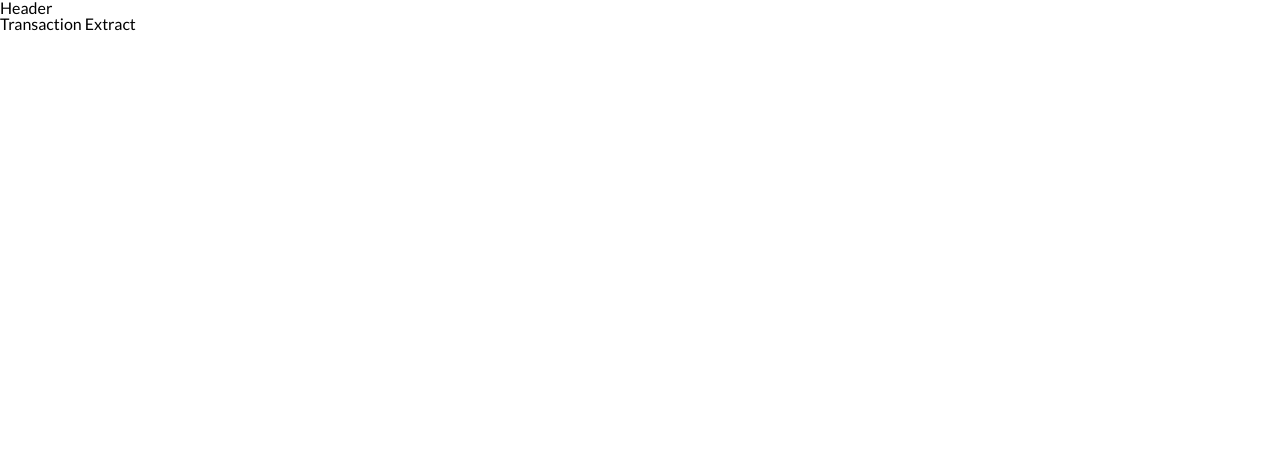
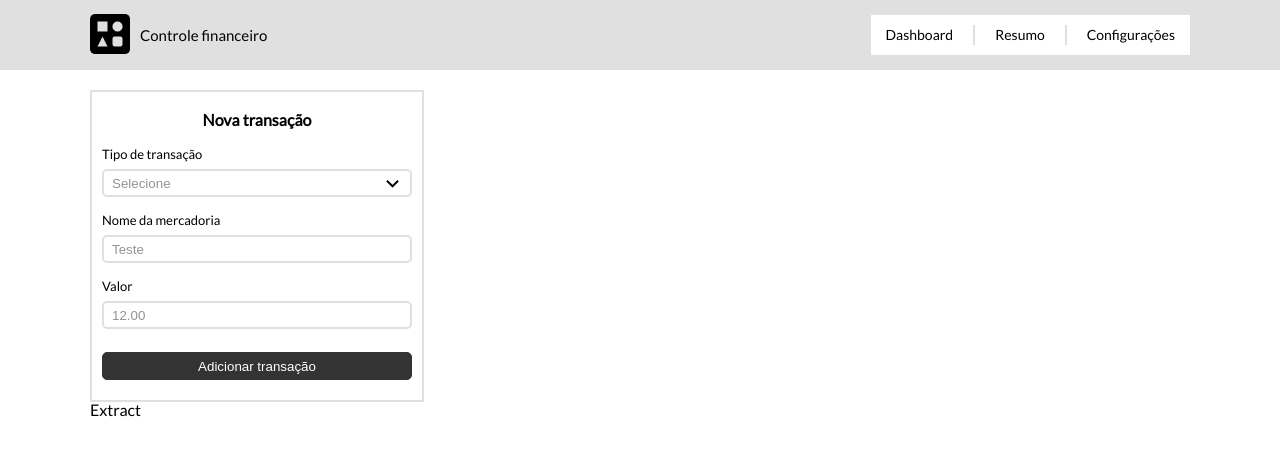
Before and after one commit to LuizRamos19/financial-control, an Angular app: page / in a window 1280 px wide. Shown: the top 456 px of the page. Built offline with nearby package versions, Linux system fonts and the light colour scheme.

Commit message:
Criando estrutura e estilizando os componentes header e transaction

```diff
--- a/src/app/app.component.html
+++ b/src/app/app.component.html
@@ -1,5 +1,7 @@
 <header></header>
-<transaction></transaction>
-<extract></extract>
+<div class="content-container">
+    <transaction></transaction>
+    <extract></extract>
+</div>
 
 <router-outlet></router-outlet>
--- a/src/app/app.component.scss
+++ b/src/app/app.component.scss
@@ -0,0 +1,9 @@
+.content-container {
+    max-width: 1100px;
+    margin-left: auto;
+    margin-right: auto;
+    overflow: hidden;
+    height: inherit;
+    position: relative;
+    margin-top: 20px;
+}
--- a/src/app/app.module.ts
+++ b/src/app/app.module.ts
@@ -1,5 +1,6 @@
 import { BrowserModule } from '@angular/platform-browser';
 import { NgModule } from '@angular/core';
+import { FormsModule } from '@angular/forms';
 
 import { AppRoutingModule } from './app-routing.module';
 import { AppComponent } from './app.component';
@@ -15,6 +16,7 @@ import { HeaderComponent } from './header/header.component';
     HeaderComponent
   ],
   imports: [
+    FormsModule,
     BrowserModule,
     AppRoutingModule
   ],
--- a/src/app/header/header.html
+++ b/src/app/header/header.html
@@ -1,2 +1,24 @@
-Header
+<div class="header-container">
+    <div class="header-content">
+        <div class="icon-title">
+            <figure class="icon-container">
+                <img class="icon" src="assets/img/forms.png" alt="Fone de ouvido" />
+            </figure>
+            <h1 class="title">Controle financeiro</h1>
+        </div>
+        <nav class="navigation">
+            <ul id="menu" class="list">
+                <li class="item -first">
+                    <a class="action" href="">Dashboard</a>
+                </li>
+                <li class="item">
+                    <a class="action" href="">Resumo</a>
+                </li>
+                <li class="item -last">
+                    <a class="action" href="">Configurações</a>
+                </li>
+            </ul>
+        </nav>
+    </div>
+</div>
 <router-outlet></router-outlet>
--- a/src/app/header/header.scss
+++ b/src/app/header/header.scss
@@ -0,0 +1,95 @@
+.header-container {
+    width: 100%;
+    height: 70px;
+    background-color: #e0e0e0;
+}
+
+.header-container > .header-content {
+    max-width: 1100px;
+    margin-left: auto;
+    margin-right: auto;
+    overflow: hidden;
+    height: inherit;
+    position: relative;
+}
+
+.header-container > .header-content > .icon-title {
+    left: 0;
+    position: absolute;
+    top: 50%;
+    transform: translateY(-50%);
+}
+
+.header-container > .header-content > .icon-title > .icon-container {
+    display: inline-block;
+}
+
+.header-container > .header-content > .icon-title .icon {
+    width: 40px;
+    height: 40px;
+}
+
+.header-container > .header-content > .icon-title > .title {
+    font-size: 15px;
+    cursor: pointer;
+    display: inline-block;
+    position: absolute;
+    top: 50%;
+    transform: translateY(-50%);
+    width: 130px;
+    margin-left: 10px;
+}
+
+.header-container > .header-content > .navigation {
+    position: absolute;
+    right: 0;
+    top: 50%;
+    transform: translateY(-50%);
+    font-size: 14px;
+    background-color: #fff;
+    height: 40px;
+}
+
+.header-container > .header-content .list {
+    display: inline-block;
+    padding: 10px 15px;
+}
+
+.header-container > .header-content .item {
+	display: inline-block;
+    padding: 0 20px;
+    border-right: 2px solid #e0e0e0;
+    line-height: 20px;
+}
+
+.header-container > .header-content .item.-last {
+    padding-right: 0;
+    border-right: none;
+}
+
+.header-container > .header-content .item.-first {
+    padding-left: 0;
+}
+
+.header-container > .header-content .action {
+    text-decoration: none;
+    color: inherit;
+    position: relative;
+}
+
+.header-container > .header-content .action:after {
+    content: "";
+    height: 1px;
+    width: 100%;
+    background-color: #000;
+    position: absolute;
+    bottom: 0;
+    left: 0;
+    transform: scaleX(0);
+    transition: transform 200ms linear;
+    transform-origin: center left;
+}
+
+.header-container > .header-content .action:hover:after {
+    transform: scale(1);
+}
--- /dev/null
+++ b/src/app/models/transactionTypes.model.ts
@@ -0,0 +1,4 @@
+export class TransactionTypes {
+    id: number;
+    name: string;
+}
--- a/src/app/transaction/transaction.component.ts
+++ b/src/app/transaction/transaction.component.ts
@@ -1,10 +1,29 @@
-import { Component } from '@angular/core';
+import { Component, OnInit } from '@angular/core';
+import { TransactionTypes } from '../models/transactionTypes.model';
 
 @Component({
-  selector: 'transaction',
-  templateUrl: './transaction.html',
-  styleUrls: ['./transaction.scss']
+	selector: 'transaction',
+	templateUrl: './transaction.html',
+	styleUrls: ['./transaction.scss']
 })
-export class TransactionComponent {
-  title = 'financial-control';
+export class TransactionComponent implements OnInit {
+	private transactionType = -1;
+	private merchandise = "Teste";
+	private value = "12.00";
+
+	private transactionTypes: TransactionTypes[] = [
+		{id: -1, name: "Selecione"},
+		{id: 1, name: "Compra"},
+		{id: 2, name: "Venda"}
+	]
+
+	ngOnInit() {
+
+	}
+
+	public addMerchandise(type, merchandise, value) {
+		if (type == -1 || merchandise.trim() == "" || value == 0) {
+			// Do the exception here
+		}
+	}
 }
--- a/src/app/transaction/transaction.html
+++ b/src/app/transaction/transaction.html
@@ -1,2 +1,28 @@
-Transaction
-<router-outlet></router-outlet>
+<div class="transaction-container">
+    <div class="transaction-content">
+        <h1 class="title">Nova transação</h1>
+        <form class="transaction-form" action="/my-handling-form-page" method="post">
+            <div class="from-group">
+                <label for="name">Tipo de transação</label>
+                <select name="transaction_type" [(ngModel)]="transactionType" class="control -select">
+                    <option *ngFor="let type of transactionTypes" [value]="type.id">
+                        {{type.name}}
+                    </option>
+                </select>
+            </div>
+            <div class="from-group">
+                <label for="mail">Nome da mercadoria</label>
+                <input name="merchandise" [(ngModel)]="merchandise" class="control" type="text">
+            </div>
+            <div class="from-group">
+                <label for="msg">Valor</label>
+                <input name="value" [(ngModel)]="value" class="control -last" type="text">
+            </div>
+            <div class="from-group">
+                <button class="control -button" (click)="addMerchandise(transactionType, merchandise, value)">
+                    Adicionar transação
+                </button>
+            </div>
+        </form>
+    </div>
+</div>
--- a/src/app/transaction/transaction.scss
+++ b/src/app/transaction/transaction.scss
@@ -0,0 +1,72 @@
+.transaction-container {
+    width: 100%;
+    background-color: #fff;
+    overflow: hidden;
+}
+
+.transaction-container > .transaction-content {
+    width: 30%;
+    float: left;
+    overflow: hidden;
+    height: inherit;
+    position: relative;
+    border: 2px solid #e0e0e0;
+    padding: 20px 0 10px;
+}
+
+.transaction-container > .transaction-content > .title{
+    text-align: center;
+    font-weight: bold;
+    margin-bottom: 20px;
+}
+
+.transaction-container > .transaction-content > .transaction-form {
+    margin: 10px;
+    font-size: 13px;
+}
+
+.transaction-container > .transaction-content > .transaction-form > .from-group {
+    width: 100%;
+}
+
+.transaction-container > .transaction-content > .transaction-form .from-group > .control{
+    width: inherit;
+    margin: 8px 0 17px;
+    border: 2px solid #e0e0e0;
+    border-radius: 5px;
+    color: #949494;
+    height: 28px;
+    padding: 0 8px;
+    box-sizing: border-box;
+    outline: none;
+}
+
+.transaction-container > .transaction-content > .transaction-form .from-group select {
+    border: none;
+    box-shadow: none;
+    background: transparent;
+    background-image: none;
+    -webkit-appearance: none;
+}
+
+.transaction-container > .transaction-content > .transaction-form .from-group > .control.-select{
+    background: #fff url("/assets/img/select.png") no-repeat 97% 50%;
+    background-size: 17px;
+}
+
+.transaction-container > .transaction-content > .transaction-form .from-group > .control.-last{
+    margin-bottom: 15px;
+}
+
+.transaction-container > .transaction-content > .transaction-form .from-group > .control.-button{
+    border: 1px solid #333;
+    background-color: #333;
+    color: #fff;
+    margin-bottom: 0;
+    cursor: pointer;
+    transition: all 300ms linear;
+}
+
+.transaction-container > .transaction-content > .transaction-form .from-group > .control.-button:active {
+    transform: scale(0.9);
+}
```
Also changed, not shown: src/assets/img/forms.png (added), src/assets/img/select.png (added).
